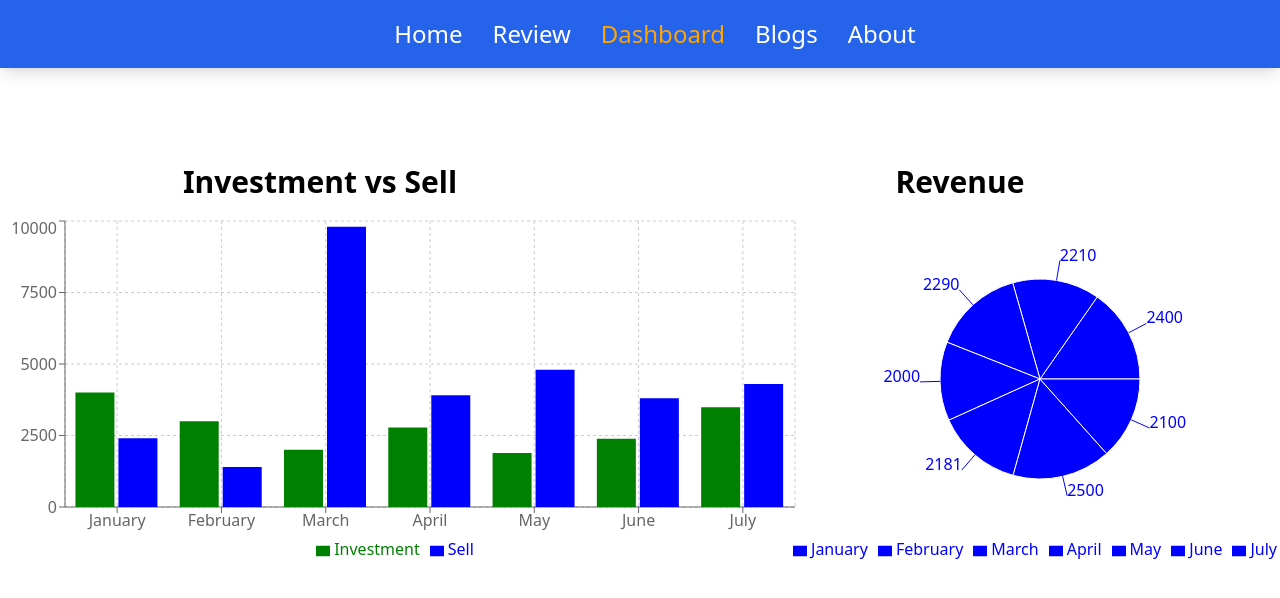
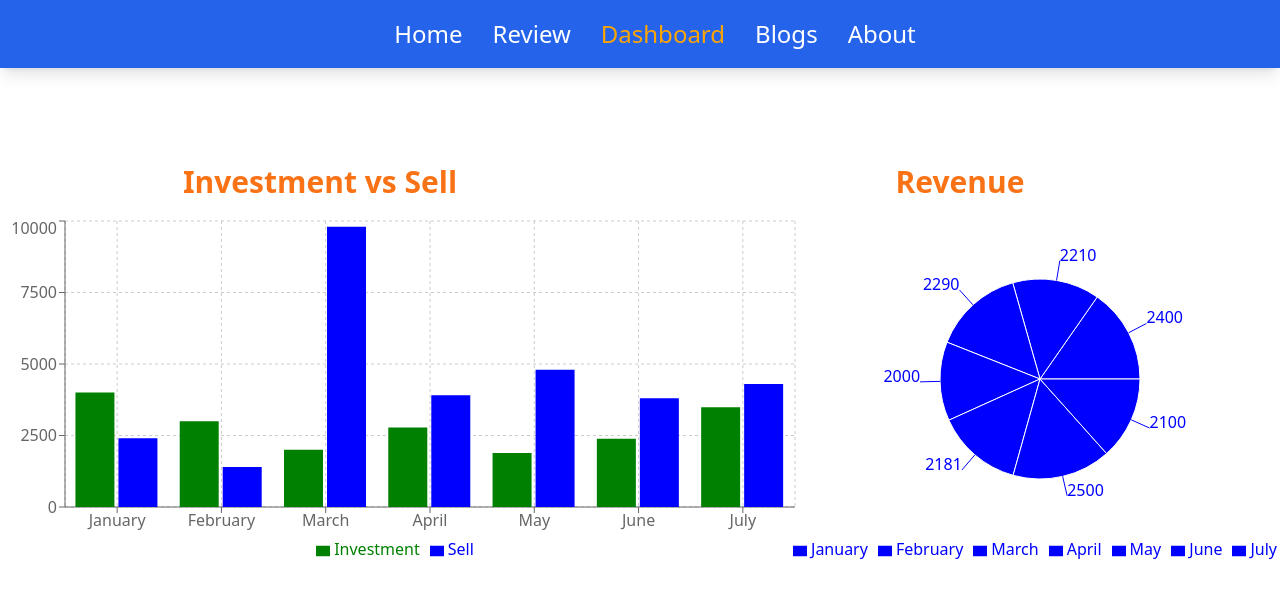
Before and after one commit to CsdSreekanta/fridge-website, a React (Create React App) app: page /dashboard in a window 1280 px wide. Shown: the top 598 px of the page. Built offline with nearby package versions, Linux system fonts and the light colour scheme.

Commit message:
color changes

```diff
--- a/src/components/Dashboard/Dashboard.js
+++ b/src/components/Dashboard/Dashboard.js
@@ -50,7 +50,7 @@ const Dashboard = () => {
   return (
     <div className="mt-20 grid grid-cols-1 md:grid-cols-2">
       <div>
-        <h1 className="text-3xl font-bold p-4 "> Investment vs Sell</h1>
+        <h1 className="text-3xl font-bold p-4 text-orange-500 "> Investment vs Sell</h1>
         <BarChart width={800} height={350} data={data}>
           <CartesianGrid strokeDasharray="3 3" />
           <XAxis dataKey="name" />
@@ -62,7 +62,7 @@ const Dashboard = () => {
         </BarChart>
       </div>
       <div>
-        <h1 className="text-3xl font-bold p-4">Revenue</h1>
+        <h1 className="text-3xl font-bold p-4 text-orange-500">Revenue</h1>
       <PieChart width={800} height={350}>
   <Pie data={data} dataKey="Revenue" nameKey="name" cx="50%" cy="50%" fill="blue" outerRadius={100} label  />
   <Tooltip></Tooltip>
```
